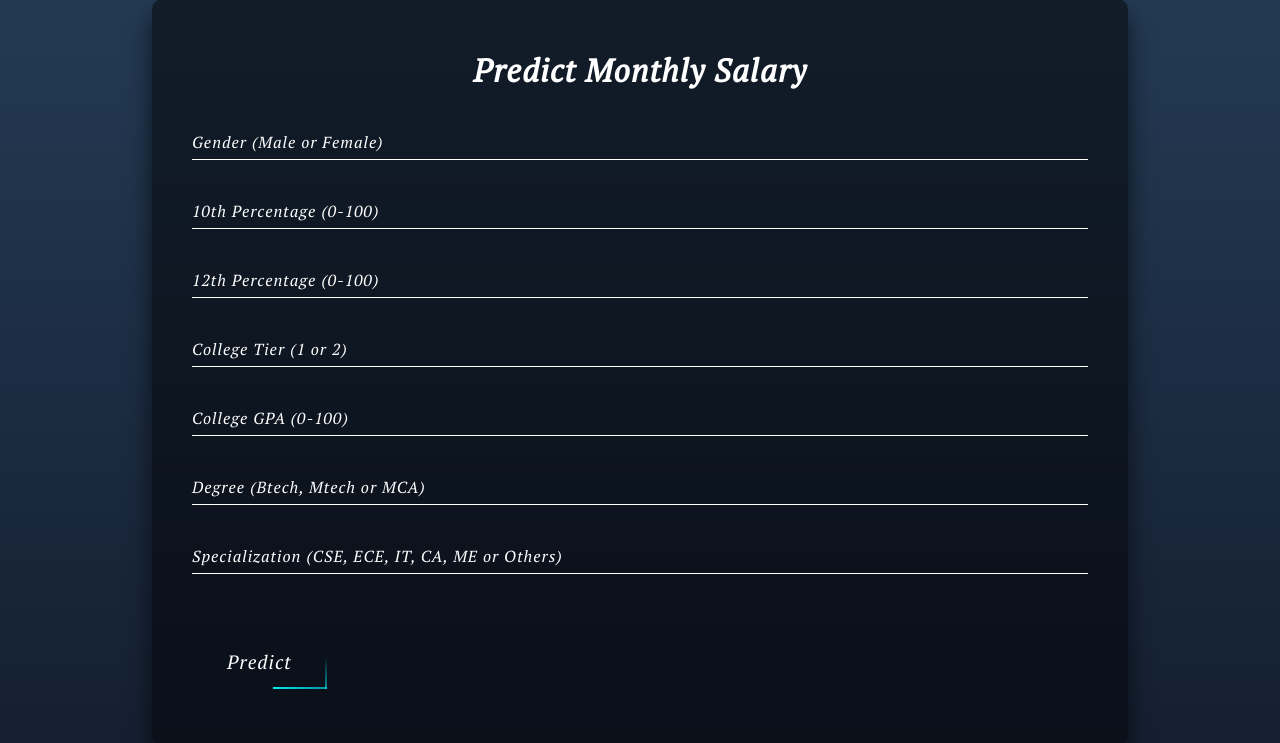
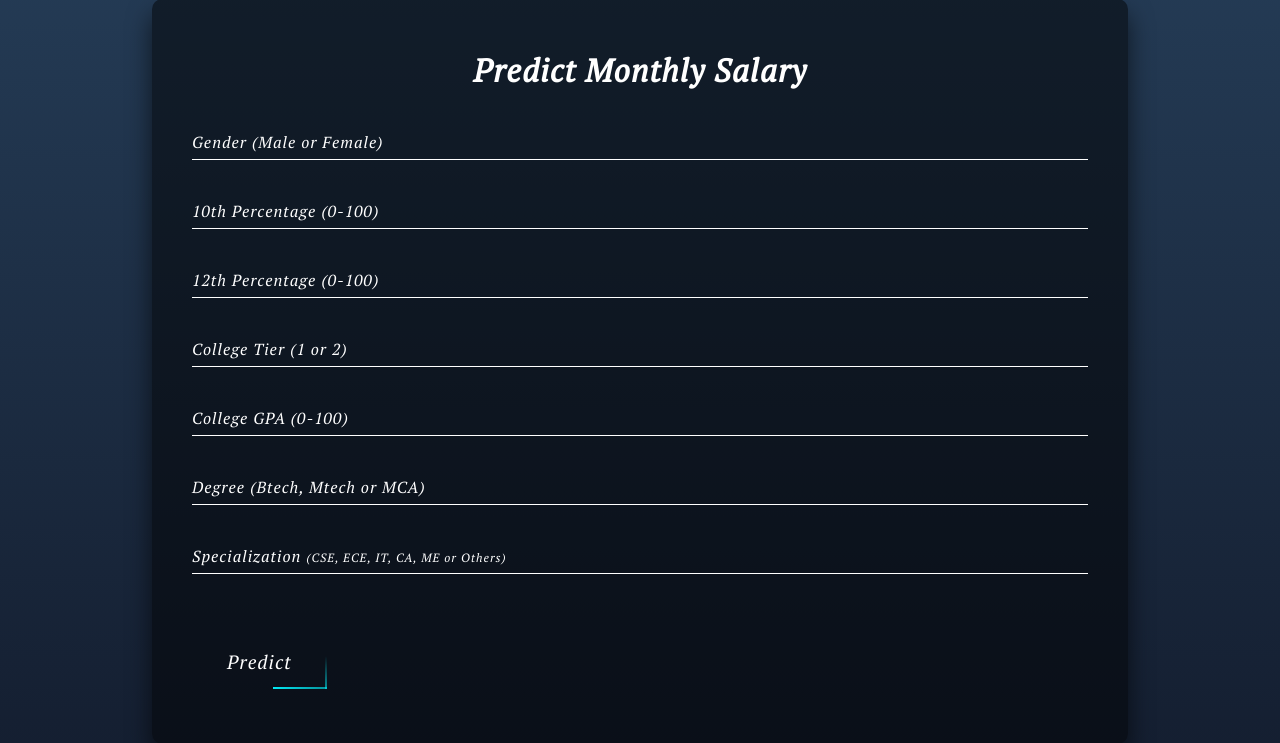
Before and after one commit to naumankazi/heroku_template, a Flask app: page / in a window 1280 px wide. Shown: the part 33-776 px from the top of the page. Run offline with Flask 2, Linux system fonts and the light colour scheme; parts of the project's set-up code (start-up, migrations or seed data) failed here and were passed over.

Commit message:
Update form.html

```diff
--- a/templates/form.html
+++ b/templates/form.html
@@ -288,7 +288,7 @@ body {
           </div>
           <div class="user-box">
             <input type="text" name="Spec" required="required">
-            <label>Specialization (CSE, ECE, IT, CA, ME or Others)</label>
+            <label>Specialization <span style=" font-size: 12px; ">(CSE, ECE, IT, CA, ME or Others)</span></label>
           </div>
           <div class="user-box">
           <a href="#">
```
